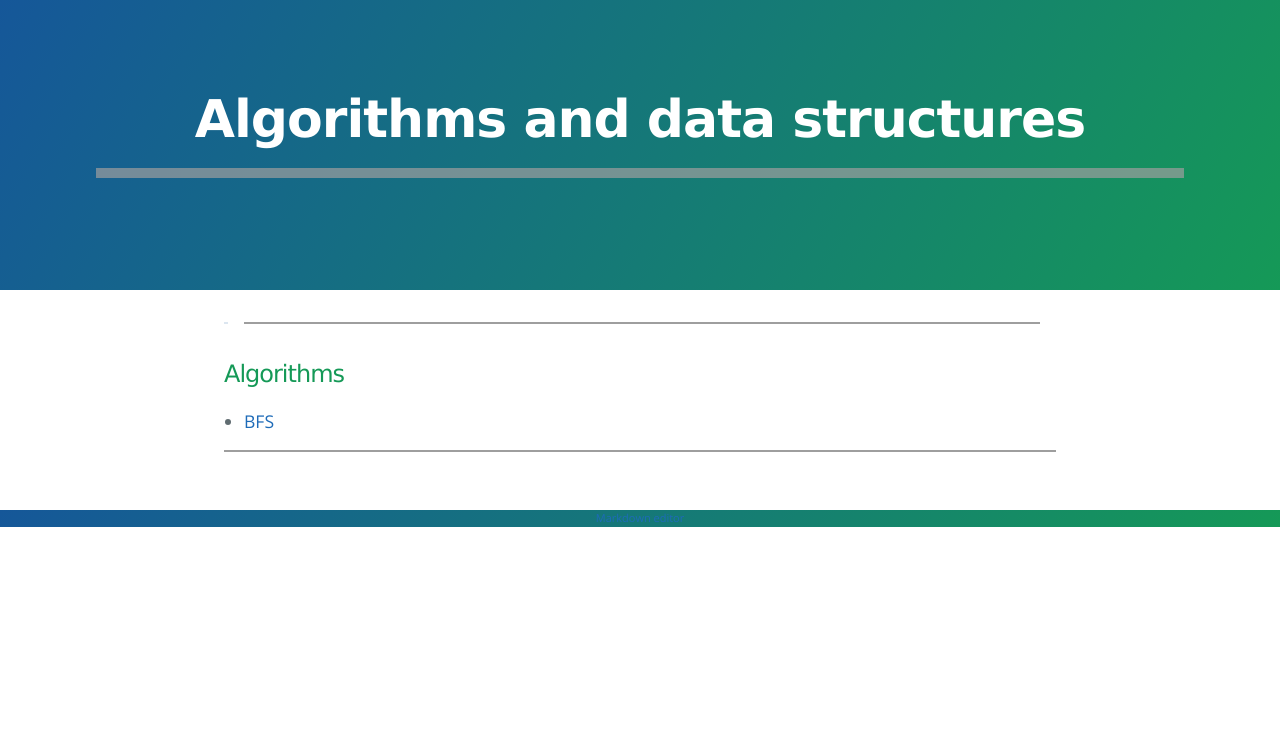
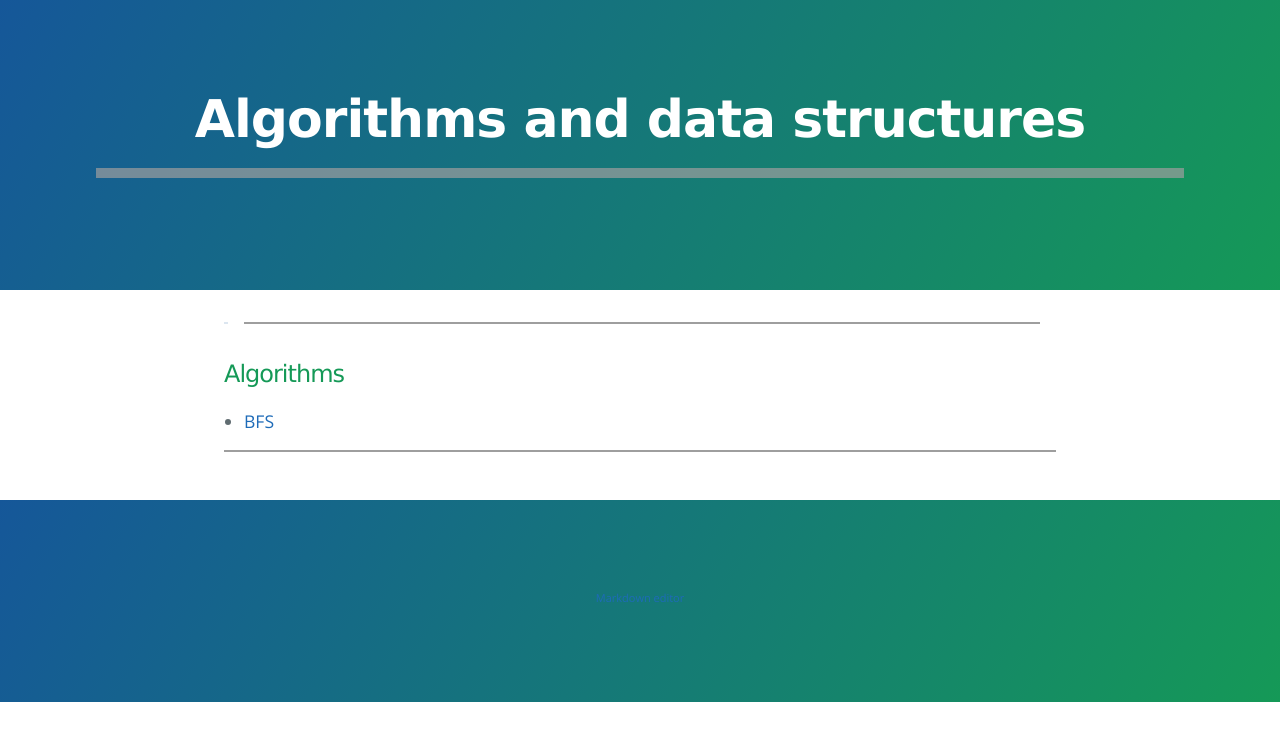
Before and after one commit to Nimitha-jagadeesha/Al-Ds, a Jekyll site: the page built from index.md, in a window 1280 px wide. Shown: the top 741 px of the page. Built offline with Jekyll 4.4.1, drawn with Linux system fonts in a browser that asks for light colours; the repository's description, which GitHub fills in, is left out; grey boxes are pictures that could not be loaded.

Commit message:
Update normalize.scss

```diff
--- a/_sass/normalize.scss
+++ b/_sass/normalize.scss
@@ -349,8 +349,8 @@ Full-Width Styles
   padding-top: 40px;
 }
 #footer-wrap{
-   margin: 0;
-  padding: 0;
+  margin: 0;
+  padding:5rem 6rem;
   border: 0;
   color: $header-heading-color;
   text-align: center;
```
